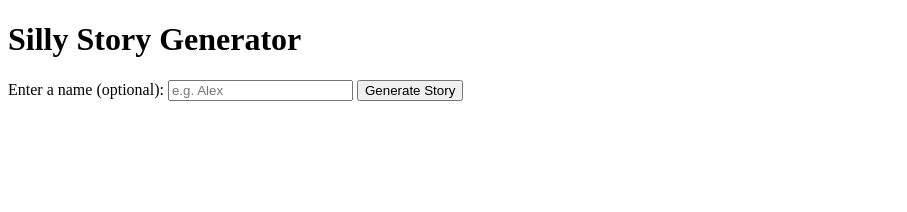
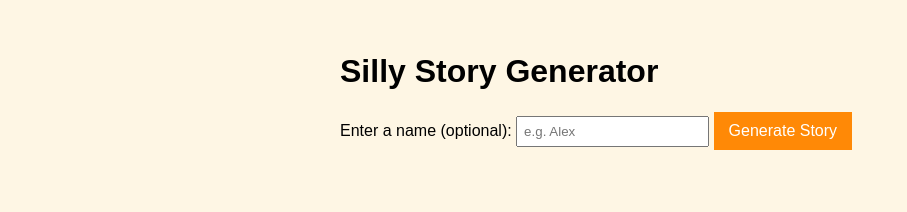
Before and after one commit to sabin-sabi/sabinsabb, a plain HTML site: page index.html in a window 1280 px wide. Shown: the whole page, without its empty margins (0-907 px from the left). Drawn offline with Linux system fonts and the light colour scheme.

Commit message:
Update index.html

```diff
--- a/index.html
+++ b/index.html
@@ -4,7 +4,7 @@
   <meta charset="UTF-8" />
   <meta name="viewport" content="width=device-width, initial-scale=1.0"/>
   <title>Silly Story Generator</title>
-  <link rel="stylesheet" href="stylee.css" />
+  <link rel="stylesheet" href="style.css" />
 </head>
 <body>
   <h1>Silly Story Generator</h1>
```
